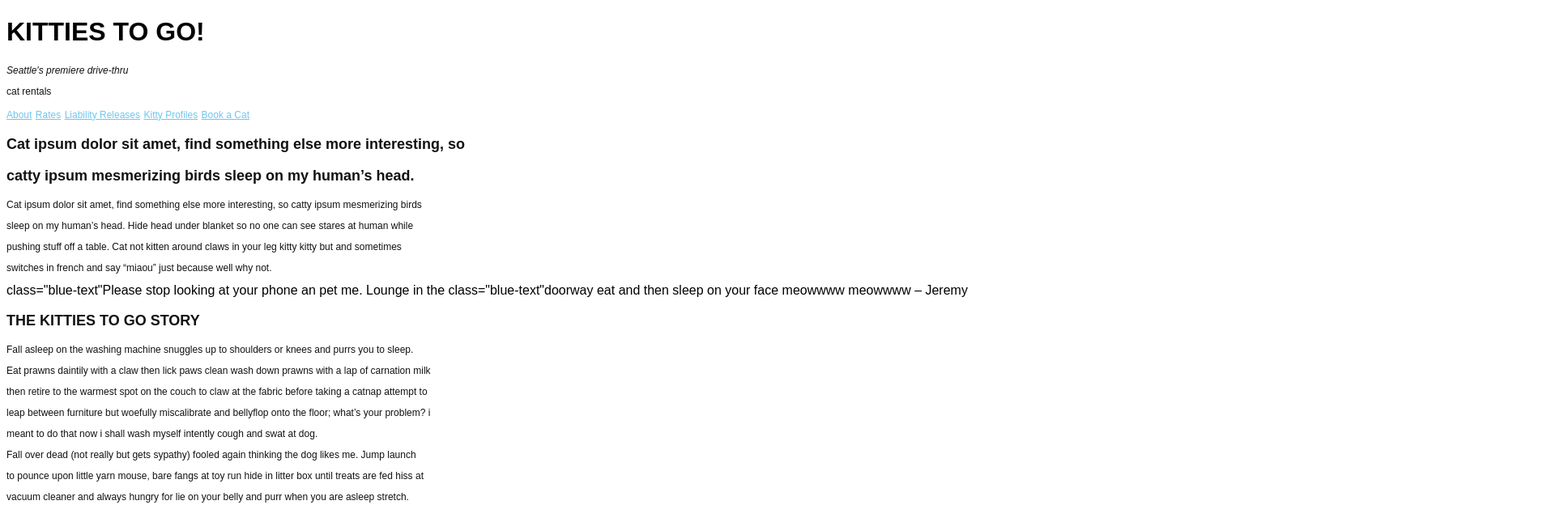
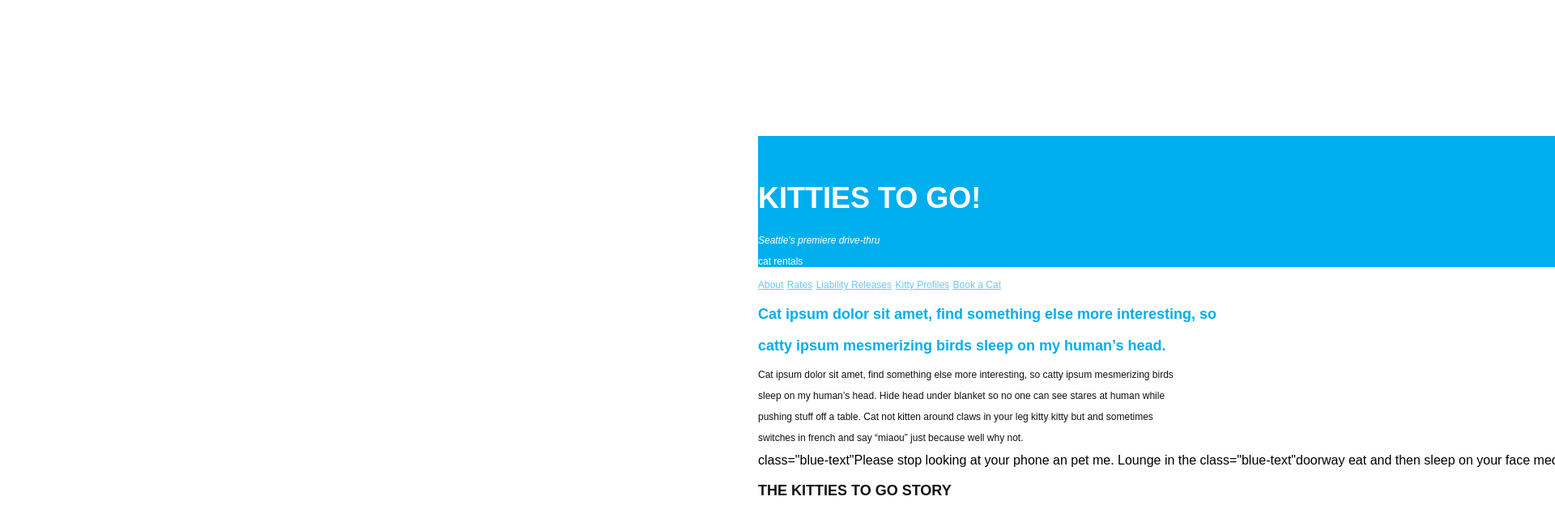
Before and after one commit to allisonann007/Portfolio, a plain HTML site: page Kitties-to-go-partial-mockup.html in a window 1280 px wide. Shown: the top 624 px of the page at 81% size, 1920 px wide, since content can reach past the window. Drawn offline with Linux system fonts and the light colour scheme.

Commit message:
Adding revisions

```diff
--- a/Styles/Styles-partial-mockup.css
+++ b/Styles/Styles-partial-mockup.css
@@ -1,6 +1,14 @@
 body {
   font-family: Arial, sans-serif;
+  position: relative;
+  left: 58rem;
+  top: 10rem;
 }
+h1 {
+  font-size: 36px;
+  font-family: Arial, sans-serif;
+}
+
 h3 {
   font-size: 18px;
   color: #121212;
@@ -16,3 +24,13 @@ a {
 figure {
   margin:0;
 }
+.white-text {
+  color: #FFFFFF
+}
+header {
+  background-color: #00aeed;
+  padding-top:2rem;
+}
+.blue-text {
+  color: #00aeed;
+}
```
